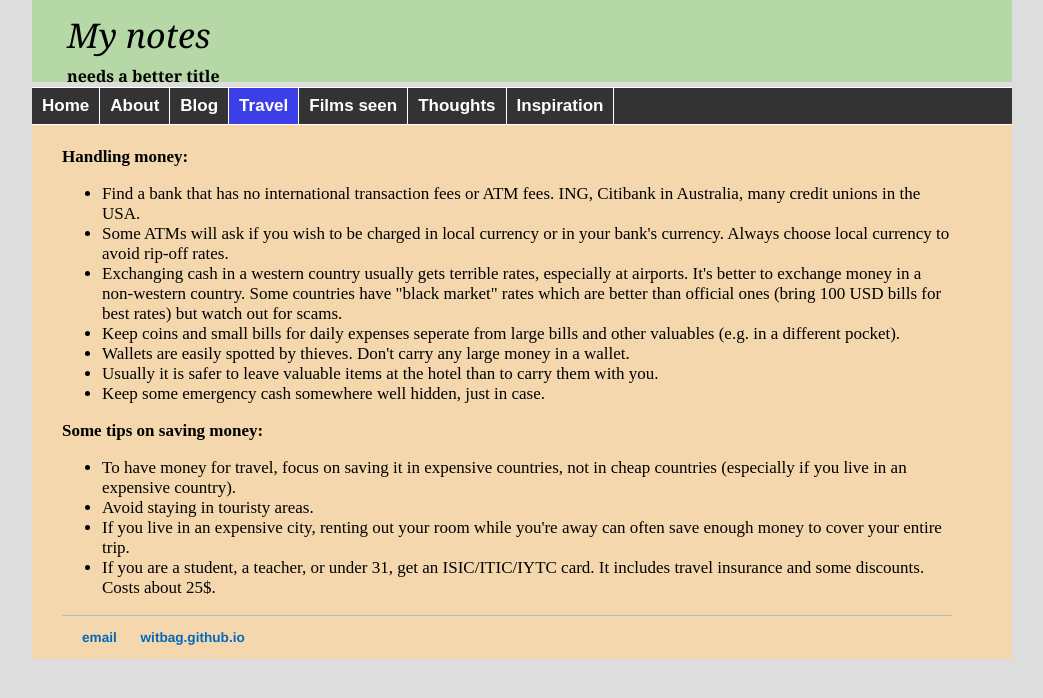
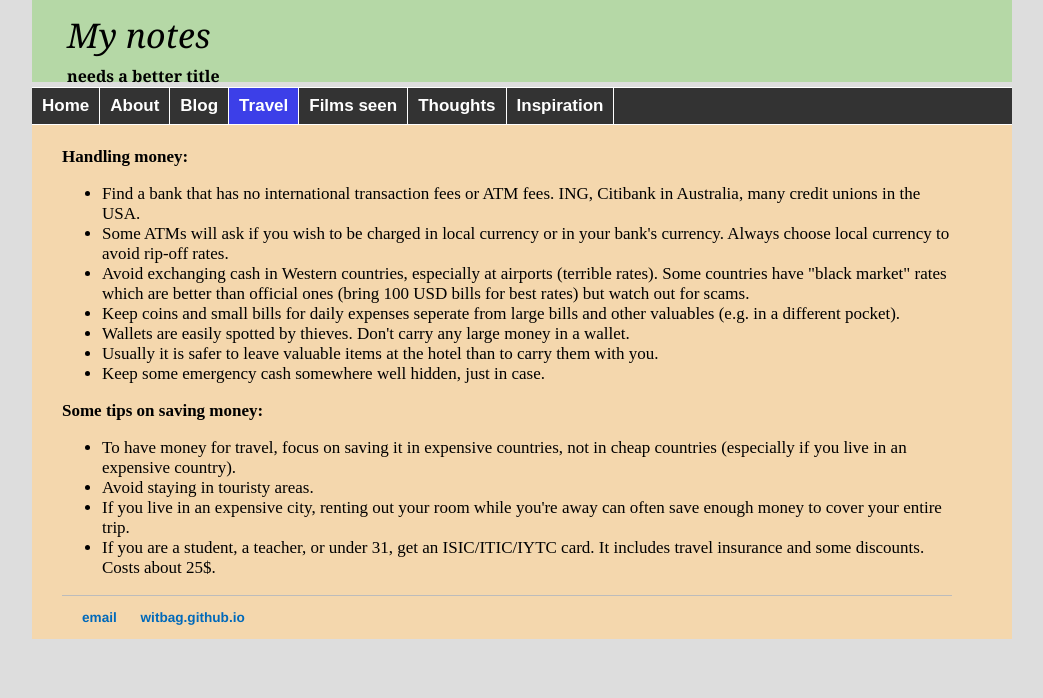
Before and after one commit to witbag/witbag.github.io, a Jekyll site: the page built from travel/money.html, in a window 1280 px wide. Shown: the top 698 px of the page, without its empty margins (118-1161 px from the left). Built offline with Jekyll 4.4.1, drawn with Linux system fonts in a browser that asks for light colours.

Commit message:
Update money.html

```diff
--- a/travel/money.html
+++ b/travel/money.html
@@ -10,7 +10,7 @@ title: Travel advice
 <ul>
 <li>Find a bank that has no international transaction fees or ATM fees. ING, Citibank in Australia, many credit unions in the USA.
 <li>Some ATMs will ask if you wish to be charged in local currency or in your bank's currency. Always choose local currency to avoid rip-off rates.
-<li>Exchanging cash in a western country usually gets terrible rates, especially at airports. It's better to exchange money in a non-western country. Some countries have "black market" rates which are better than official ones (bring 100 USD bills for best rates) but watch out for scams.
+<li>Avoid exchanging cash in Western countries, especially at airports (terrible rates). Some countries have "black market" rates which are better than official ones (bring 100 USD bills for best rates) but watch out for scams.
 <li>Keep coins and small bills for daily expenses seperate from large bills and other valuables (e.g. in a different pocket).
 <li>Wallets are easily spotted by thieves. Don't carry any large money in a wallet.
 <li>Usually it is safer to leave valuable items at the hotel than to carry them with you.
```
